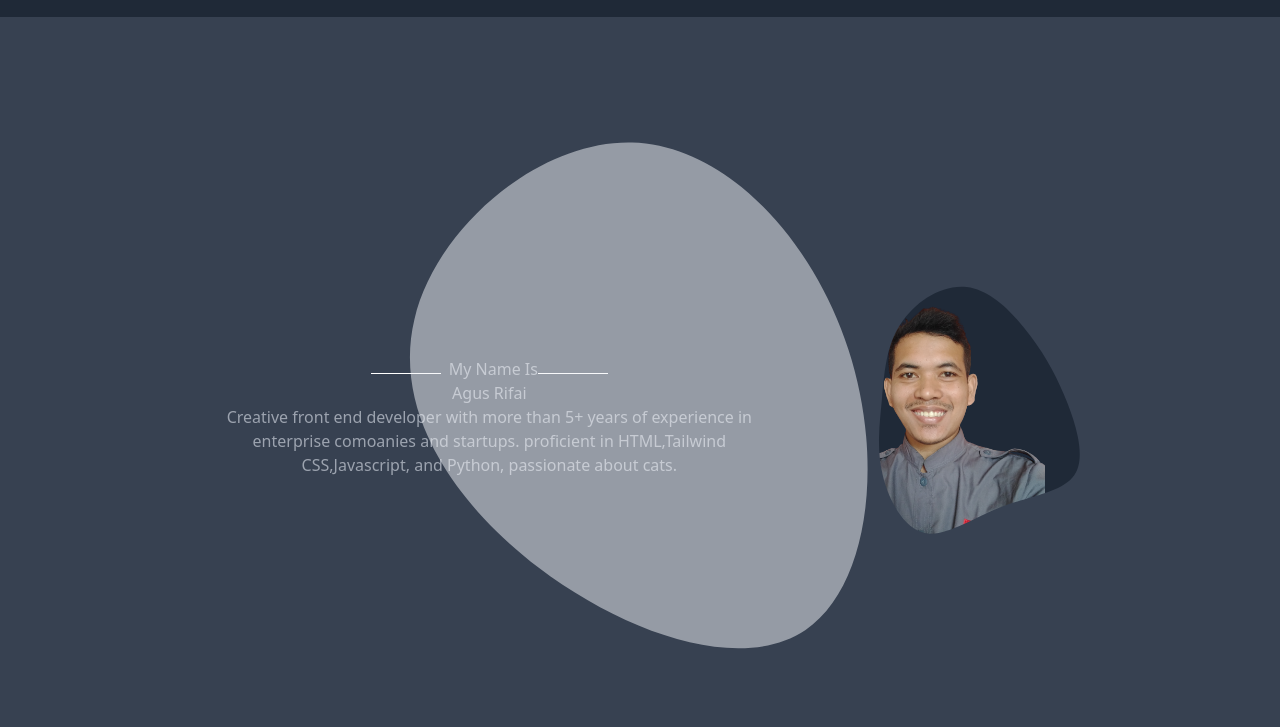
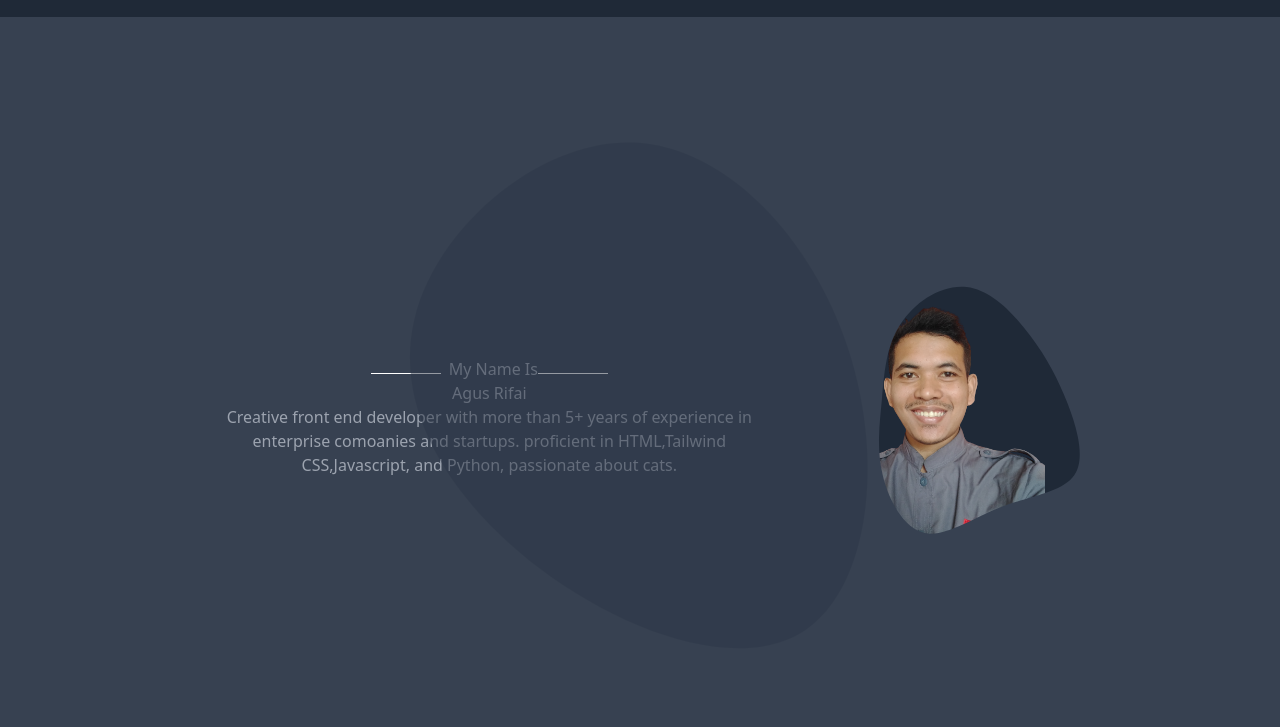
Before and after one commit to Masagusrifai08/myportfolio, a plain HTML site: page index.html in a window 1280 px wide. Shown: the part 73-800 px from the top of the page. Drawn offline with nearby package versions, Linux system fonts and the light colour scheme.

Commit message:
index.html

```diff
--- a/index.html
+++ b/index.html
@@ -55,7 +55,7 @@
     </header>
 
   <svg class="w-full h-full absolute z-1 opacity-50" viewBox="0 0 200 200" xmlns="http://www.w3.org/2000/svg">
-  <path fill="#F2F4F8" d="M52.1,-16.9C61.1,10.7,57.4,42.4,41.3,53.3C25.1,64.1,-3.5,54.2,-25.3,37.7C-47,21.2,-61.8,-1.8,-56.4,-24.4C-51.1,-47.1,-25.5,-69.2,-2,-68.6C21.6,-67.9,43.1,-44.5,52.1,-16.9Z" transform="translate(100 100)" />
+  <path fill="#2d3748" d="M52.1,-16.9C61.1,10.7,57.4,42.4,41.3,53.3C25.1,64.1,-3.5,54.2,-25.3,37.7C-47,21.2,-61.8,-1.8,-56.4,-24.4C-51.1,-47.1,-25.5,-69.2,-2,-68.6C21.6,-67.9,43.1,-44.5,52.1,-16.9Z" transform="translate(100 100)" />
 </svg>
 
     <!--Main Content-->
```
